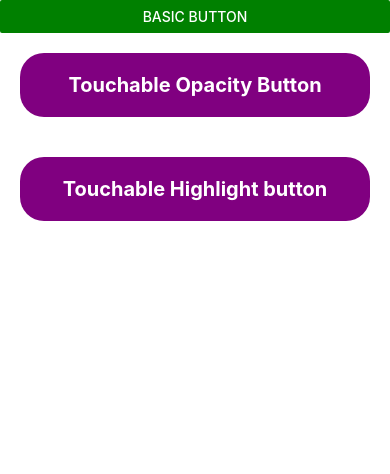
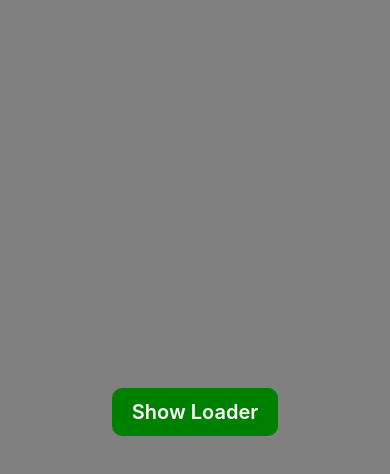
Before and after one commit to bhattk64/React-Native-Practice, a React Native app: screen / in a window 390 px wide. Shown: the top 474 px of the page. Built offline with nearby package versions, Linux system fonts and the light colour scheme.

Commit message:
create a beautiful loader with activity indicator

```diff
--- a/App.jsx
+++ b/App.jsx
@@ -2,7 +2,8 @@ import React from 'react'
 // import {Text,View,Button}from 'react-native'
 // import First from './src/components/First'
 import {View} from 'react-native'
-import StyleWithButton from './src/components/StyleWithButton'
+import Loader from './src/components/Loader'
+// import StyleWithButton from './src/components/StyleWithButton'
 // import HideShowToggle from './src/components/HideShowToggle'
 // import UseEffectHookUnmountingPhase from './src/components/UseEffectHookUnmountingPhase'
 // import UseEffectHookUpdatingPhase from './src/components/UseEffectHookUpdatingPhase'
@@ -44,7 +45,8 @@ const App = () => {
      {/* <UseEffectHookUpdatingPhase/> */}
      {/* <UseEffectHookUnmountingPhase/> */}
      {/* <HideShowToggle/> */}
-     <StyleWithButton/>
+     {/* <StyleWithButton/> */}
+     <Loader/>
     </View>
 
 
--- /dev/null
+++ b/src/components/Loader.jsx
@@ -0,0 +1,66 @@
+import { View, Text, ActivityIndicator, TouchableOpacity, StyleSheet  } from 'react-native'
+import React, { useState } from 'react'
+
+const Loader = () => {
+    const[loading,setLoading]=useState(false)
+    const togloadder=()=>{
+        setLoading(!loading)
+    }
+  return (
+    <View style={styles.container}>
+      {/* <ActivityIndicator size='large' color={'red'} /> */}
+      <TouchableOpacity style={styles.button} onPress={togloadder}>
+        <Text  style={styles.buttontext}>{loading ?'Hide Loader' :'Show Loader'}</Text>
+      </TouchableOpacity>
+      {
+        loading &&(
+            <View style={styles.loaderContent}>
+                <ActivityIndicator size='large' color={'red'} />
+                <Text style={styles.loadingtext}>Loading....</Text>
+            </View>
+        )
+      }
+    </View>
+  )
+}
+
+export default Loader
+
+const styles=StyleSheet.create({
+    container:{
+        flex:1,
+        justifyContent:'center',
+        alignItems:'center',
+        backgroundColor:'gray'
+    },
+    button:{
+        paddingVertical:12,
+        padding:20,
+        backgroundColor:'green',
+        borderRadius:10,
+        marginBottom:20,
+    },
+    buttontext:{
+        color:'#fff',
+        fontSize:20,
+        fontWeight:'600'
+    },
+    loaderContent:{
+        width:120,
+        height:120,
+        backgroundColor:'white',
+        borderRadius:12,
+        justifyContent:'center',
+        alignItems:'center',
+        shadowColor:'black',
+        elevation:5
+    },
+
+      loadingtext:{
+        marginTop:10,
+        fontSize:18,
+        color:'greenn',
+        fontWeight:'600',
+      }
+
+})
```
